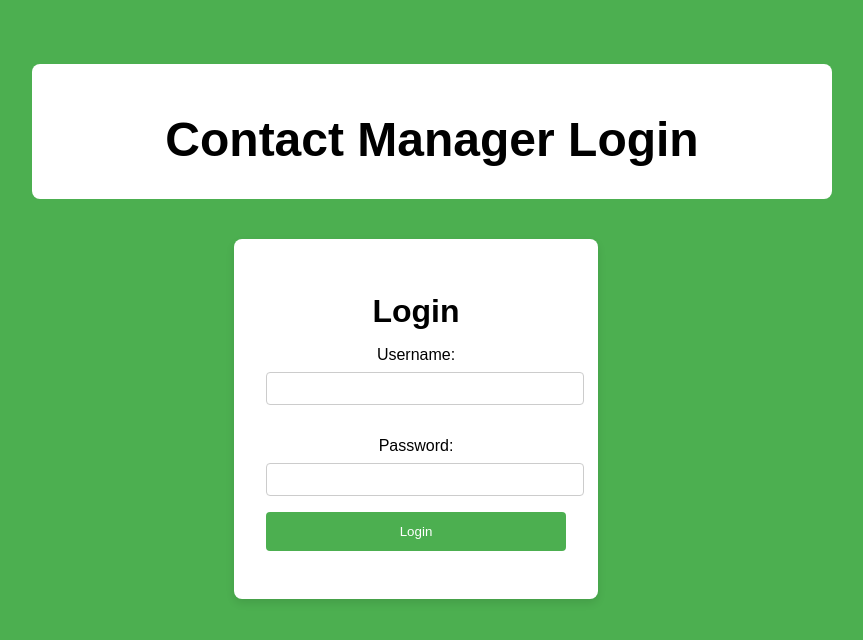
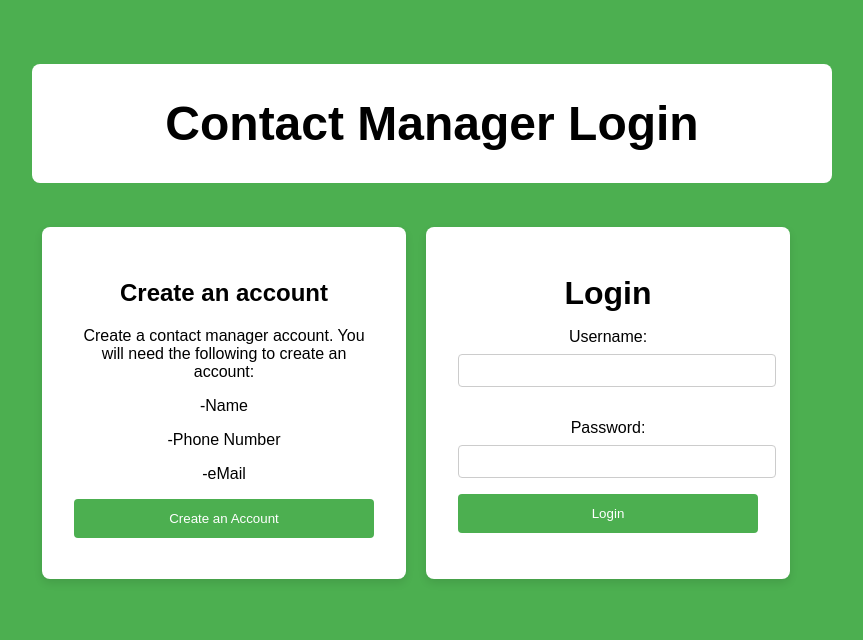
Before and after one commit to gnosx/contact-manager, a PHP site: page / in a window 1280 px wide. Shown: the top 640 px of the page, without its empty margins (224-1087 px from the left). Run offline with PHP 8.4, Linux system fonts and the light colour scheme.

Commit message:
Added button for the account creation page in the login page

```diff
--- a/HTML/index.html
+++ b/HTML/index.html
@@ -11,9 +11,14 @@
         <h1>Contact Manager Login</h1>
     </header>
     <div class="container">
-        <!--<div class="left-text">
-            <p>Test sdnnsfdnasjofdf d s d sdadad das</p>
-        </div>-->
+        <div class="left-text">
+            <h2>Create an account</h2>
+            <p>Create a contact manager account. You will need the following to create an account:</p>
+            <p>-Name</p>
+            <p>-Phone Number</p>
+            <p>-eMail</p>
+            <button type="create">Create an Account</button>
+        </div>
         <div class="login-container">
             <h1>Login</h1>
             <form id="login-form">
--- a/HTML/script.js
+++ b/HTML/script.js
@@ -1,4 +1,9 @@
 // script.js
+document.addEventListener('create', function(event) {
+    event.preventDefault();
+    window.location.href = 'create.html';
+});
+
 document.getElementById('login-form').addEventListener('submit', function(event) {
     event.preventDefault();
     window.location.href = 'contacts.html';
--- a/HTML/style.css
+++ b/HTML/style.css
@@ -40,6 +40,13 @@ body {
 }
 
 .left-text {
+    background-color: white;
+    padding: 2rem;
+    border-radius: 8px;
+    box-shadow: 0 4px 8px rgba(0, 0, 0, 0.1);
+    width: 300px;
+    height: 18rem;
+    text-align: center;
     margin-right: 20px; /* Adjust the space between text and login box as needed */
 }
 
@@ -49,11 +56,13 @@ body {
     border-radius: 8px;
     box-shadow: 0 4px 8px rgba(0, 0, 0, 0.1);
     width: 300px;
+    height: 18rem;
     text-align: center;
 }
 
 h1 {
-    margin-bottom: 1rem;
+    margin: 1rem;
+    font-size: 200%;
 }
 
 label {
```
